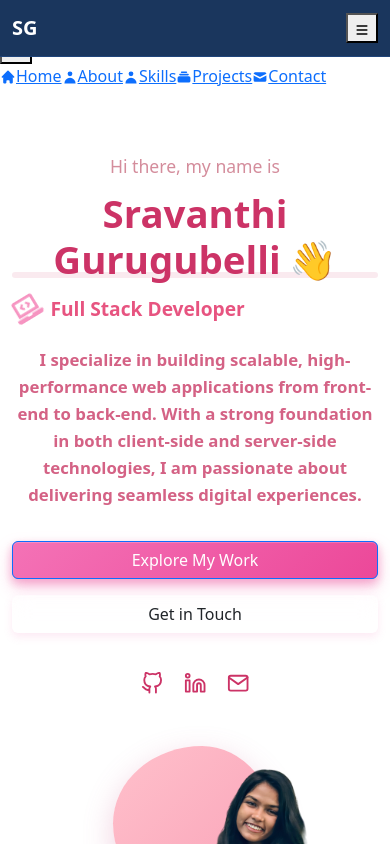
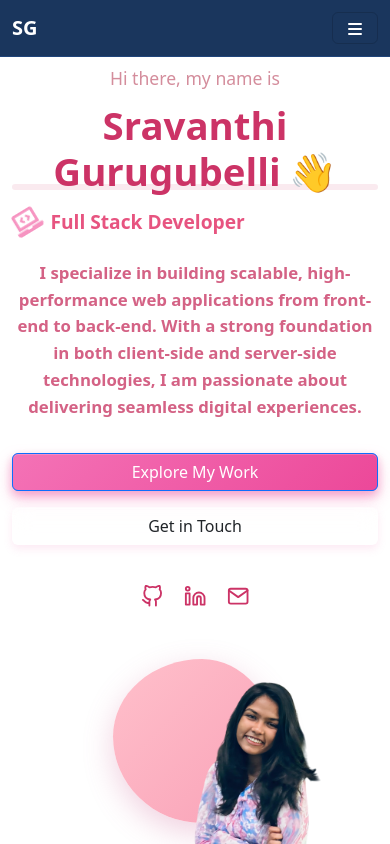
Before and after one commit to GurugubelliSravanthi/my-portfolio-react, a React (Vite) app: page / in a window 390 px wide. Built offline with nearby package versions, Linux system fonts and the light colour scheme.

Commit message:
Update Header.jsx

```diff
--- a/src/components/Header.jsx
+++ b/src/components/Header.jsx
@@ -14,7 +14,7 @@ import './Header.css';
 
 function Header() {
   const [isScrolled, setIsScrolled] = useState(false);
-  const [isMobileMenuOpen, setIsMobileMenuOpen] = useState(false);
+  const [expanded, setExpanded] = useState(false);
 
   useEffect(() => {
     const handleScroll = () => {
@@ -32,19 +32,19 @@ function Header() {
     { name: 'Contact', icon: HiMail, path: '/contact' }
   ];
 
-  const toggleMobileMenu = () => {
-    setIsMobileMenuOpen(!isMobileMenuOpen);
+  const toggleNavbar = () => {
+    setExpanded(!expanded);
   };
 
-  const closeMobileMenu = () => {
-    setIsMobileMenuOpen(false);
+  const closeNavbar = () => {
+    setExpanded(false);
   };
 
   return (
-    <>
     <Navbar
       expand="lg"
       fixed="top"
+      expanded={expanded}
       className={`custom-navbar ${isScrolled ? 'scrolled' : ''}`}
     >
       <Container>
@@ -52,15 +52,15 @@ function Header() {
           <span className="brand-name">SG</span>
         </Navbar.Brand>
 
-          <button
-            className="mobile-toggle d-lg-none"
-            onClick={toggleMobileMenu}
-            aria-label="Toggle navigation"
+        <Navbar.Toggle
+          aria-controls="basic-navbar-nav"
+          onClick={toggleNavbar}
+          className="d-lg-none"
         >
-            {isMobileMenuOpen ? <HiX /> : <HiMenu />}
-          </button>
+          {expanded ? <HiX /> : <HiMenu />}
+        </Navbar.Toggle>
 
-          <Navbar.Collapse id="navbar-nav" className="d-none d-lg-block">
+        <Navbar.Collapse id="basic-navbar-nav">
           <Nav className="ms-auto">
             {navItems.map((item) => (
               <Nav.Link
@@ -68,6 +68,7 @@ function Header() {
                 as={Link}
                 to={item.path}
                 className="nav-item"
+                onClick={closeNavbar}
               >
                 <item.icon className="nav-icon" />
                 <span className="nav-text">{item.name}</span>
@@ -77,43 +78,6 @@ function Header() {
         </Navbar.Collapse>
       </Container>
     </Navbar>
-
-      {/* Mobile Menu Overlay */}
-      <div className={`mobile-menu-overlay ${isMobileMenuOpen ? 'active' : ''}`}>
-        <div className={`mobile-menu ${isMobileMenuOpen ? 'open' : ''}`}>
-          <div className="mobile-menu-header">
-            <div className="brand-logo">
-              <div className="brand-icon">
-                <HiSparkles />
-              </div>
-              <span className="brand-name">Sravanthi</span>
-              <span className="brand-highlight">Gurugubelli</span>
-            </div>
-            <button
-              className="mobile-close"
-              onClick={closeMobileMenu}
-              aria-label="Close menu"
-            >
-              <HiX />
-            </button>
-          </div>
-
-          <div className="mobile-nav-links">
-            {navItems.map((item) => (
-              <Link
-                key={item.name}
-                to={item.path}
-                className="mobile-nav-item"
-                onClick={closeMobileMenu}
-              >
-                <item.icon className="mobile-nav-icon" />
-                <span>{item.name}</span>
-              </Link>
-            ))}
-          </div>
-        </div>
-      </div>
-    </>
   );
 }
 
```
Lines whose indentation alone changed are shown as unchanged.
